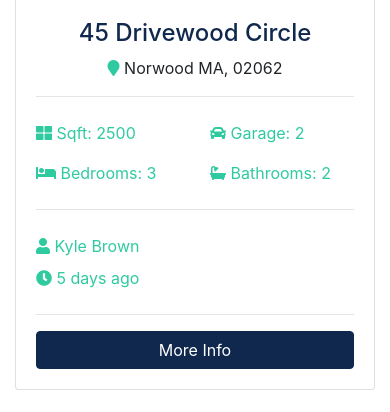
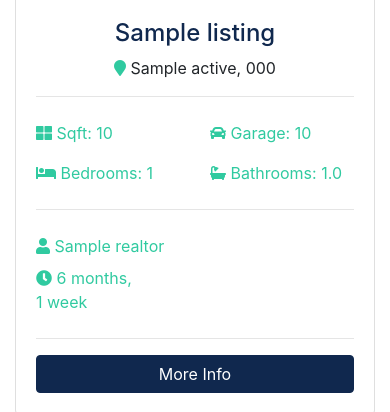
Before and after one commit to megamayoy/real-estate-selling-website, a Django app: page / in a window 390 px wide. Shown: the part 1194-1606 px from the top of the page. Run offline with Django 3.2, Linux system fonts and the light colour scheme; tables that the repository leaves empty hold one stand-in row (values such as "Sample post"); grey boxes marked "Sample" are stand-in pictures; some libraries are stand-ins or nearby versions.

Commit message:
show the latest 3 listings on home page

```diff
--- a/pages/views.py
+++ b/pages/views.py
@@ -1,8 +1,13 @@
 from django.shortcuts import render
-
+from listings.models import Listing
 
 def index(request):
-    return render(request, 'pages/index.html')
+    latest_listings = Listing.objects.order_by('-list_date').filter(
+        is_published=True
+    ).select_related('realtor')[:3]
+    return render(
+        request, 'pages/index.html', {'latest_listings': latest_listings}
+    )
 
 
 def about(request):
--- a/templates/pages/index.html
+++ b/templates/pages/index.html
@@ -1,4 +1,5 @@
 {% extends 'base.html' %}
+{% load humanize %}
 {% block content %}
    <!-- Showcase -->
   <section id="showcase">
@@ -127,138 +128,59 @@
   <!-- Listings -->
   <section id="listings" class="py-5">
     <div class="container">
+    {% if latest_listings %}
       <h3 class="text-center mb-3">Latest Listings</h3>
       <div class="row">
-        <!-- Listing 1 -->
+         {% for listing in latest_listings %}
           <div class="col-md-6 col-lg-4 mb-4">
             <div class="card listing-preview">
-            <img class="card-img-top" src="assets/img/homes/home-1.jpg" alt="">
+              <img class="card-img-top" src="{{ listing.photo_main.url }}" alt="">
               <div class="card-img-overlay">
                 <h2>
-                <span class="badge badge-secondary text-white">$490,000</span>
+                  <span
+                  class="badge badge-secondary text-white">${{ listing.price|intcomma }}</span>
                 </h2>
               </div>
               <div class="card-body">
                 <div class="listing-heading text-center">
-                <h4 class="text-primary">45 Drivewood Circle</h4>
+                  <h4 class="text-primary">{{ listing.title }}</h4>
                   <p>
-                  <i class="fas fa-map-marker text-secondary"></i> Norwood MA, 02062</p>
+                    <i class="fas fa-map-marker text-secondary"></i> {{listing.city}} {{listing.state}}, {{listing.zipcode}}</p>
                 </div>
                 <hr>
                 <div class="row py-2 text-secondary">
                   <div class="col-6">
-                  <i class="fas fa-th-large"></i> Sqft: 2500</div>
+                    <i class="fas fa-th-large"></i> Sqft: {{ listing.square_feet }}</div>
                   <div class="col-6">
-                  <i class="fas fa-car"></i> Garage: 2</div>
+                    <i class="fas fa-car"></i> Garage: {{ listing.garage }}</div>
                 </div>
                 <div class="row py-2 text-secondary">
                   <div class="col-6">
-                  <i class="fas fa-bed"></i> Bedrooms: 3</div>
+                    <i class="fas fa-bed"></i> Bedrooms: {{ listing.bedrooms }}</div>
                   <div class="col-6">
-                  <i class="fas fa-bath"></i> Bathrooms: 2</div>
+                    <i class="fas fa-bath"></i> Bathrooms: {{ listing.bathrooms }}</div>
                 </div>
                 <hr>
                 <div class="row py-2 text-secondary">
-                <div class="col-6">
-                  <i class="fas fa-user"></i> Kyle Brown</div>
+                  <div class="col-12">
+                    <i class="fas fa-user"></i> {{ listing.realtor }}</div>
                 </div>
                 <div class="row text-secondary pb-2">
                   <div class="col-6">
-                  <i class="fas fa-clock"></i> 5 days ago</div>
+                    <i class="fas fa-clock"></i> {{ listing.list_date|timesince }}</div>
                 </div>
                 <hr>
-              <a href="listing.html" class="btn btn-primary btn-block">More Info</a>
+                <a href="{% url 'listing' listing.id %}" class="btn btn-primary btn-block">More Info</a>
               </div>
             </div>
           </div>
-
-        <!-- Listing 2 -->
-        <div class="col-md-6 col-lg-4 mb-4">
-          <div class="card listing-preview">
-            <img class="card-img-top" src="assets/img/homes/home-2.jpg" alt="">
-            <div class="card-img-overlay">
-              <h2>
-                <span class="badge badge-secondary text-white">$550,000</span>
-              </h2>
+        {% endfor %}
       </div>
-            <div class="card-body">
-              <div class="listing-heading text-center">
-                <h4 class="text-primary">18 Jefferson Lane</h4>
-                <p>
-                  <i class="fas fa-map-marker text-secondary"></i> Woburn MA, 01801</p>
+      {% else %}
+       <div class="col-md-12">
+         <p>No available listings </p>
        </div>
-              <hr>
-              <div class="row py-2 text-secondary">
-                <div class="col-6">
-                  <i class="fas fa-th-large"></i> Sqft: 3200</div>
-                <div class="col-6">
-                  <i class="fas fa-car"></i> Garage: 1</div>
-              </div>
-              <div class="row py-2 text-secondary">
-                <div class="col-6">
-                  <i class="fas fa-bed"></i> Bedrooms: 4</div>
-                <div class="col-6">
-                  <i class="fas fa-bath"></i> Bathrooms: 2.5</div>
-              </div>
-              <hr>
-              <div class="row py-2 text-secondary">
-                <div class="col-6">
-                  <i class="fas fa-user"></i> Mark Hudson</div>
-              </div>
-              <div class="row text-secondary pb-2">
-                <div class="col-6">
-                  <i class="fas fa-clock"></i> 5 days ago</div>
-              </div>
-              <hr>
-              <a href="listing.html" class="btn btn-primary btn-block">More Info</a>
-            </div>
-          </div>
-        </div>
-
-        <!-- Listing 3 -->
-        <div class="col-md-6 col-lg-4 mb-4">
-          <div class="card listing-preview">
-            <img class="card-img-top" src="assets/img/homes/home-3.jpg" alt="">
-            <div class="card-img-overlay">
-              <h2>
-                <span class="badge badge-secondary text-white">$580,000</span>
-              </h2>
-            </div>
-            <div class="card-body">
-              <div class="listing-heading text-center">
-                <h4 class="text-primary">187 Woodrow Street</h4>
-                <p>
-                  <i class="fas fa-map-marker text-secondary"></i> Salem MA, 01915</p>
-              </div>
-              <hr>
-              <div class="row py-2 text-secondary">
-                <div class="col-6">
-                  <i class="fas fa-th-large"></i> Sqft: 3107</div>
-                <div class="col-6">
-                  <i class="fas fa-car"></i> Garage: 0</div>
-              </div>
-              <div class="row py-2 text-secondary">
-                <div class="col-6">
-                  <i class="fas fa-bed"></i> Bedrooms: 4</div>
-                <div class="col-6">
-                  <i class="fas fa-bath"></i> Bathrooms: 3</div>
-              </div>
-              <hr>
-              <div class="row py-2 text-secondary">
-                <div class="col-6">
-                  <i class="fas fa-user"></i> Mark Hudson</div>
-              </div>
-              <div class="row text-secondary pb-2">
-                <div class="col-6">
-                  <i class="fas fa-clock"></i> 5 days ago</div>
-              </div>
-              <hr>
-              <a href="listing.html" class="btn btn-primary btn-block">More Info</a>
-            </div>
-          </div>
-        </div>
-
-      </div>
+      {% endif %}
     </div>
   </section>
 
```
Lines whose indentation alone changed are shown as unchanged.
